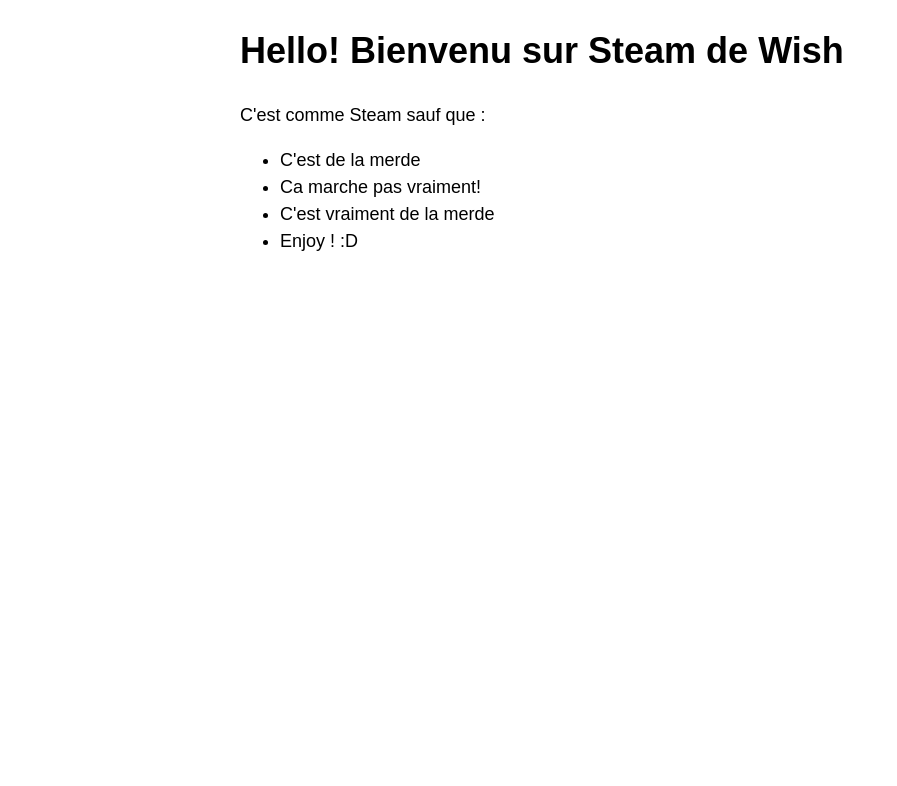
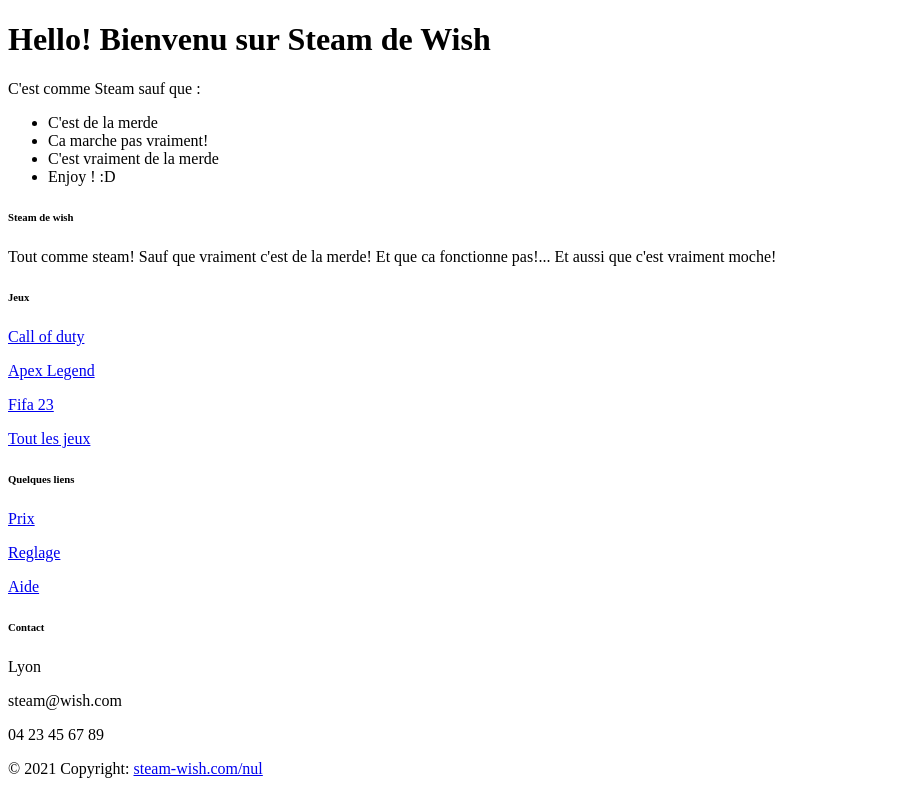
Before and after one commit to Dzg1/steam-symfony, a Symfony app: template templates/home/index.html.twig in a window 1280 px wide. Shown: the part 97-883 px from the top of the page, without its empty margins (0-897 px from the left). Before the commit the page ends 348 px from the top, so only its background shows below. Run offline with Twig, Linux system fonts and the light colour scheme; the template is opened without the code that fills it, so the values that code supplies are empty; some libraries are stand-ins or nearby versions.

Commit message:
style global added

```diff
--- a/package.json
+++ b/package.json
@@ -8,7 +8,7 @@
         "core-js": "^3.23.0",
         "regenerator-runtime": "^0.13.9",
         "sass": "^1.57.1",
-        "sass-loader": "^12.0.0",
+        "sass-loader": "^13.0.0",
         "ts-loader": "^9.0.0",
         "typescript": "^4.9.4",
         "webpack": "^5.74.0",
--- a/src/Controller/HomeController.php
+++ b/src/Controller/HomeController.php
@@ -9,7 +9,6 @@ use Symfony\Component\Routing\Annotation\Route;
 class HomeController extends AbstractController
 {
     #[Route('/home', name: 'app_home')]
-    #[Route('/home', name: 'app_home')]
     public function index(): Response
     {
         return $this->render('home/index.html.twig', [
--- a/templates/base.html.twig
+++ b/templates/base.html.twig
@@ -52,4 +52,87 @@
     <body>
         {% block body %}{% endblock %}
     </body>
+    <footer class="text-center text-lg-start text-muted">
+  <!-- Section: Links  -->
+  <section class="footer-top">
+    <div class="container text-center text-md-start mt-5">
+      <!-- Grid row -->
+      <div class="row mt-3">
+        <!-- Grid column -->
+        <div class="col-md-3 col-lg-4 col-xl-3 mx-auto mb-4">
+          <!-- Content -->
+          <h6 class="text-uppercase fw-bold mb-4">
+            <i class="fas fa-gem me-3"></i>Steam de wish
+          </h6>
+          <p>
+Tout comme steam! Sauf que vraiment c'est de la merde! Et que ca fonctionne pas!... Et aussi que c'est vraiment moche!
+          </p>
+        </div>
+        <!-- Grid column -->
+
+        <!-- Grid column -->
+        <div class="col-md-2 col-lg-2 col-xl-2 mx-auto mb-4">
+          <!-- Links -->
+          <h6 class="text-uppercase fw-bold mb-4">
+            Jeux
+          </h6>
+          <p>
+            <a href="#!" class="text-reset">Call of duty</a>
+          </p>
+          <p>
+            <a href="#!" class="text-reset">Apex Legend</a>
+          </p>
+          <p>
+            <a href="#!" class="text-reset">Fifa 23</a>
+          </p>
+          <p>
+            <a href="#!" class="text-reset">Tout les jeux</a>
+          </p>
+        </div>
+        <!-- Grid column -->
+
+        <!-- Grid column -->
+        <div class="col-md-3 col-lg-2 col-xl-2 mx-auto mb-4">
+          <!-- Links -->
+          <h6 class="text-uppercase fw-bold mb-4">
+            Quelques liens
+          </h6>
+          <p>
+            <a href="#!" class="text-reset">Prix</a>
+          </p>
+          <p>
+            <a href="#!" class="text-reset">Reglage</a>
+          </p>
+          <p>
+            <a href="#!" class="text-reset">Aide</a>
+          </p>
+        </div>
+        <!-- Grid column -->
+
+        <!-- Grid column -->
+        <div class="col-md-4 col-lg-3 col-xl-3 mx-auto mb-md-0 mb-4">
+          <!-- Links -->
+          <h6 class="text-uppercase fw-bold mb-4">Contact</h6>
+          <p><i class="fas fa-home me-3"></i> Lyon</p>
+          <p>
+            <i class="fas fa-envelope me-3"></i>
+            steam@wish.com
+          </p>
+          <p><i class="fas fa-phone me-3"></i> 04 23 45 67 89</p>
+        </div>
+        <!-- Grid column -->
+      </div>
+      <!-- Grid row -->
+    </div>
+  </section>
+  <!-- Section: Links  -->
+
+  <!-- Copyright -->
+  <div class="footer-bottom text-center p-4" >
+    © 2021 Copyright:
+    <a class="text-reset fw-bold" href="#!">steam-wish.com/nul</a>
+  </div>
+  <!-- Copyright -->
+</footer>
+<!-- Footer -->
 </html>
--- a/templates/home/index.html.twig
+++ b/templates/home/index.html.twig
@@ -8,7 +8,7 @@
     .example-wrapper code { background: #F5F5F5; padding: 2px 6px; }
 </style>
 
-<div class="example-wrapper">
+<div class="home-wrapper">
     <h1>Hello! Bienvenu sur Steam de Wish</h1>
 
     C'est comme Steam sauf que :
--- a/templates/login/index.html.twig
+++ b/templates/login/index.html.twig
@@ -6,17 +6,19 @@
 	{% if error %}
 		<div>{{ error.messageKey|trans(error.messageData, 'security') }}</div>
 	{% endif %}
-
 	<form action="{{ path('app_login') }}" method="post">
+		<div class="wrapper-form">
 			<label for="username">Email:</label>
 			<input type="text" id="username" name="_username" value="{{ last_username }}">
 
 			<label for="password">Password:</label>
-        <input type="password" id="password" name="_password">
+			<input
+			type="password" id="password" name="_password">
 
 			{# If you want to control the URL the user is redirected to on success
 			        <input type="hidden" name="_target_path" value="/account"> #}
 
 			<button type="submit">login</button>
+		</div>
 	</form>
 {% endblock %}
--- a/templates/registration/register.html.twig
+++ b/templates/registration/register.html.twig
@@ -1,11 +1,12 @@
 {% extends 'base.html.twig' %}
 
-{% block title %}Register{% endblock %}
+{% block title %}Register
+{% endblock %}
 
 {% block body %}
 	<h1>Register</h1>
-
 	{{ form_start(registrationForm) }}
+	<div class="wrapper-form">
 		{{ form_row(registrationForm.email) }}
 		{{ form_row(registrationForm.pseudo) }}
 		{{ form_row(registrationForm.plainPassword, {
@@ -14,5 +15,6 @@
 		{{ form_row(registrationForm.agreeTerms) }}
 
 		<button type="submit" class="btn btn-primary mb-3">Confirm identity</button>
+	</div>
 	{{ form_end(registrationForm) }}
 {% endblock %}
```
Also changed, not shown: assets/styles/app.scss (+30 -2 lines), templates/register/index.html.twig (deleted, +0 -20 lines), 1 other file. Lines whose indentation alone changed are shown as unchanged.
